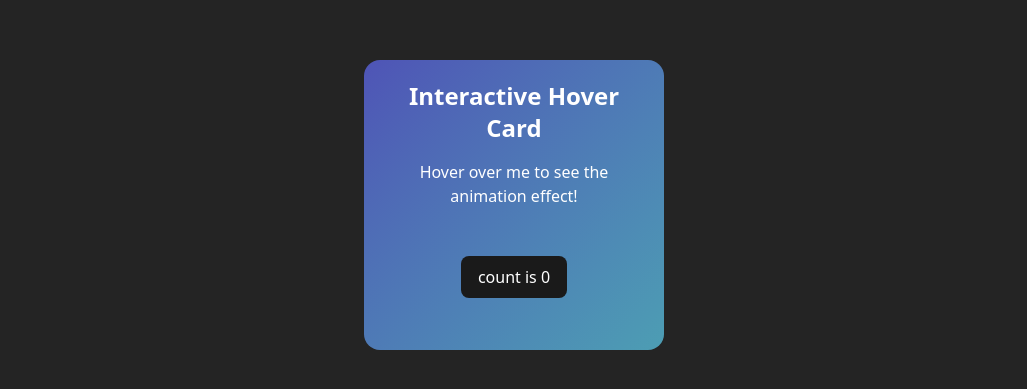
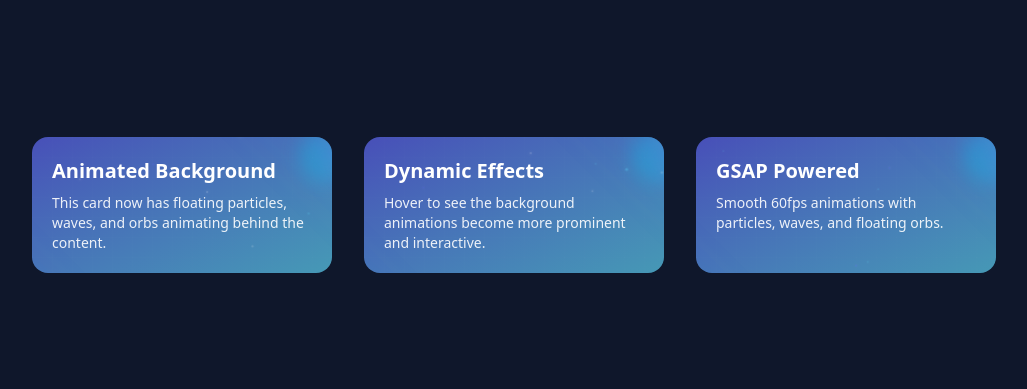
Before and after one commit to throuz/higher-tech-demo, a React (Vite) app: page / in a window 1280 px wide. Shown: the part 195-584 px from the top of the page, without its empty margins (126-1153 px from the left). Built offline with nearby package versions, Linux system fonts and the light colour scheme.

Commit message:
refactor: enhance HoverCard with GSAP animations and dynamic background effects

```diff
--- a/src/App.tsx
+++ b/src/App.tsx
@@ -1,25 +1,34 @@
-import { useState } from "react";
 import HoverCard from "./components/HoverCard";
 
-function App() {
-  const [count, setCount] = useState(0);
+const App = () => {
+  return (
+    <div className="min-h-screen bg-slate-900 flex items-center justify-center p-8">
+      <div className="grid grid-cols-1 md:grid-cols-2 lg:grid-cols-3 gap-8">
+        <HoverCard>
+          <h3 className="text-xl font-semibold mb-2">Animated Background</h3>
+          <p className="text-sm opacity-90">
+            This card now has floating particles, waves, and orbs animating
+            behind the content.
+          </p>
+        </HoverCard>
 
-  return (
-    <div className="w-full p-8 text-center flex flex-col items-center justify-center min-h-screen">
-      <HoverCard>
-        <h2 className="text-2xl font-bold mb-4">Interactive Hover Card</h2>
-        <p className="mb-4">Hover over me to see the animation effect!</p>
-        <div className="p-8">
-          <button
-            onClick={() => setCount((count) => count + 1)}
-            className="rounded-lg border border-transparent px-4 py-2 text-base font-medium bg-[#1a1a1a] cursor-pointer transition-colors hover:border-[#646cff] focus:outline-none focus:ring-4"
-          >
-            count is {count}
-          </button>
-        </div>
-      </HoverCard>
+        <HoverCard>
+          <h3 className="text-xl font-semibold mb-2">Dynamic Effects</h3>
+          <p className="text-sm opacity-90">
+            Hover to see the background animations become more prominent and
+            interactive.
+          </p>
+        </HoverCard>
+
+        <HoverCard>
+          <h3 className="text-xl font-semibold mb-2">GSAP Powered</h3>
+          <p className="text-sm opacity-90">
+            Smooth 60fps animations with particles, waves, and floating orbs.
+          </p>
+        </HoverCard>
+      </div>
     </div>
   );
-}
+};
 
 export default App;
--- a/src/components/HoverCard.tsx
+++ b/src/components/HoverCard.tsx
@@ -10,19 +10,84 @@ const HoverCard = ({ children }: HoverCardProps) => {
   const container = useRef<HTMLDivElement>(null);
   const blurRef = useRef<HTMLDivElement>(null);
   const glowRef = useRef<HTMLDivElement>(null);
+  const particlesRef = useRef<HTMLDivElement>(null);
+  const waveRef = useRef<HTMLDivElement>(null);
+  const orbRef = useRef<HTMLDivElement>(null);
 
   useGSAP(
     () => {
       const card = container.current;
       const blur = blurRef.current;
       const glow = glowRef.current;
+      const particles = particlesRef.current;
+      const wave = waveRef.current;
+      const orb = orbRef.current;
 
-      if (!card || !blur || !glow) return;
+      if (!card || !blur || !glow || !particles || !wave || !orb) return;
 
       // Reset initial states
       gsap.set(blur, { scale: 1, filter: "blur(0px)" });
       gsap.set(glow, { opacity: 0 });
       gsap.set(card, { y: 0 });
+
+      // Background animations that run continuously
+
+      // Floating particles animation
+      const particleElements = particles.children;
+      Array.from(particleElements).forEach((particle) => {
+        gsap.set(particle, {
+          x: Math.random() * 300,
+          y: Math.random() * 200,
+          scale: Math.random() * 0.5 + 0.3,
+          opacity: Math.random() * 0.6 + 0.2,
+        });
+
+        gsap.to(particle, {
+          y: "-=50",
+          x: `+=${Math.random() * 40 - 20}`,
+          duration: Math.random() * 4 + 3,
+          repeat: -1,
+          yoyo: true,
+          ease: "sine.inOut",
+          delay: Math.random() * 2,
+        });
+
+        gsap.to(particle, {
+          opacity: Math.random() * 0.6 + 0.2,
+          scale: Math.random() * 0.5 + 0.3,
+          duration: Math.random() * 3 + 2,
+          repeat: -1,
+          yoyo: true,
+          ease: "power2.inOut",
+          delay: Math.random() * 1,
+        });
+      });
+
+      // Wave animation
+      gsap.to(wave, {
+        backgroundPosition: "200% 0%",
+        duration: 8,
+        repeat: -1,
+        ease: "none",
+      });
+
+      // Floating orb animation
+      gsap.to(orb, {
+        x: 50,
+        y: -30,
+        scale: 1.2,
+        duration: 4,
+        repeat: -1,
+        yoyo: true,
+        ease: "sine.inOut",
+      });
+
+      gsap.to(orb, {
+        rotation: 360,
+        duration: 12,
+        repeat: -1,
+        ease: "none",
+      });
 
       // Create hover animations
       const enterAnimation = gsap
@@ -50,6 +115,24 @@ const HoverCard = ({ children }: HoverCardProps) => {
             ease: "power2.out",
           },
           0
+        )
+        .to(
+          particles,
+          {
+            opacity: 0.8,
+            duration: 0.3,
+            ease: "power2.out",
+          },
+          0
+        )
+        .to(
+          wave,
+          {
+            opacity: 0.4,
+            duration: 0.3,
+            ease: "power2.out",
+          },
+          0
         );
 
       card.addEventListener("mouseenter", () => enterAnimation.play());
@@ -63,12 +146,71 @@ const HoverCard = ({ children }: HoverCardProps) => {
     { scope: container }
   );
 
+  // Generate particles for background animation
+  const particles = Array.from({ length: 12 }, (_, i) => (
+    <div
+      key={i}
+      className="absolute w-1 h-1 rounded-full"
+      style={{
+        background:
+          i % 3 === 0
+            ? "#646cff"
+            : i % 3 === 1
+            ? "#61dafb"
+            : "rgba(255,255,255,0.6)",
+        boxShadow: `0 0 ${Math.random() * 10 + 5}px currentColor`,
+      }}
+    />
+  ));
+
   return (
     <div
       ref={container}
-      className="relative w-[300px] p-5 rounded-2xl bg-gradient-to-br from-[#646cffaa] to-[#61dafbaa] cursor-pointer"
+      className="relative w-[300px] p-5 rounded-2xl bg-gradient-to-br from-[#646cffaa] to-[#61dafbaa] cursor-pointer overflow-hidden"
     >
+      {/* Animated wave background */}
+      <div
+        ref={waveRef}
+        className="absolute inset-0 opacity-20 rounded-2xl"
+        style={{
+          background:
+            "linear-gradient(45deg, transparent 30%, rgba(100, 108, 255, 0.3) 50%, transparent 70%)",
+          backgroundSize: "200% 200%",
+        }}
+      />
+
+      {/* Floating orb */}
+      <div
+        ref={orbRef}
+        className="absolute top-4 right-4 w-12 h-12 rounded-full bg-gradient-to-r from-blue-400/30 to-cyan-400/30 blur-sm"
+      />
+
+      {/* Floating particles */}
+      <div
+        ref={particlesRef}
+        className="absolute inset-0 pointer-events-none opacity-40"
+      >
+        {particles}
+      </div>
+
+      {/* Grid pattern */}
+      <div className="absolute inset-0 opacity-10">
+        <div
+          className="w-full h-full"
+          style={{
+            backgroundImage: `
+              linear-gradient(rgba(255,255,255,0.1) 1px, transparent 1px),
+              linear-gradient(90deg, rgba(255,255,255,0.1) 1px, transparent 1px)
+            `,
+            backgroundSize: "20px 20px",
+          }}
+        />
+      </div>
+
+      {/* Content */}
       <div className="relative z-10 text-white">{children}</div>
+
+      {/* Original blur and glow effects */}
       <div
         ref={blurRef}
         className="absolute inset-0 bg-inherit rounded-2xl -z-10"
```
